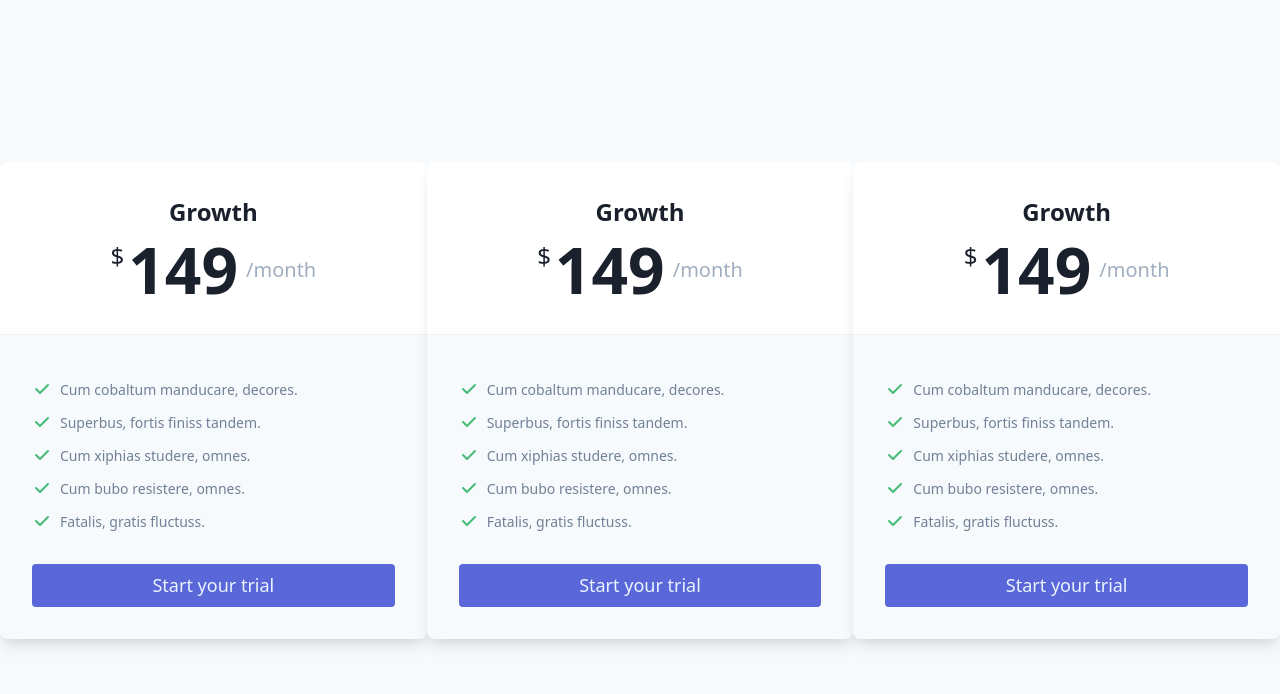
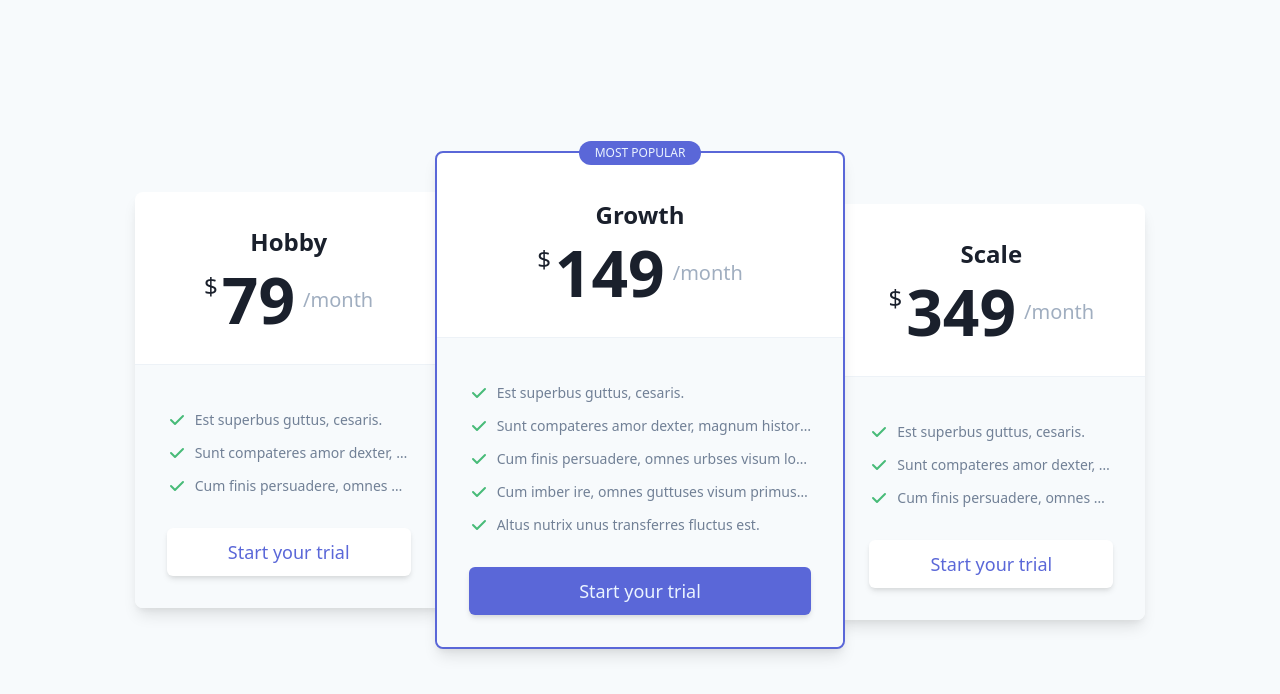
Before and after one commit to romansndlr/tailwind-demo, a React (Create React App) app: page / in a window 1280 px wide. Shown: the top 694 px of the page. Built offline with nearby package versions, Linux system fonts and the light colour scheme.

Commit message:
extract button component

```diff
--- a/package.json
+++ b/package.json
@@ -6,7 +6,9 @@
     "@testing-library/jest-dom": "^4.2.4",
     "@testing-library/react": "^9.3.2",
     "@testing-library/user-event": "^7.1.2",
+    "classnames": "^2.2.6",
     "prettier": "^1.19.1",
+    "prop-types": "^15.7.2",
     "react": "^16.13.0",
     "react-dom": "^16.13.0",
     "react-scripts": "3.4.0",
--- a/src/App.js
+++ b/src/App.js
@@ -1,13 +1,35 @@
 import React from "react"
 import { PricingCard } from "./components"
 
+const features = [
+  "Est superbus guttus, cesaris.",
+  "Sunt compateres amor dexter, magnum historiaes.",
+  "Cum finis persuadere, omnes urbses visum lotus, castus musaes.",
+  "Cum imber ire, omnes guttuses visum primus, dexter classises.",
+  "Altus nutrix unus transferres fluctus est."
+]
+
 function App() {
   return (
-    <div className="h-screen w-screen bg-gray-100 flex items-center justify-center">
-      <div className="container flex justify-center">
-        <PricingCard />
-        <PricingCard />
-        <PricingCard />
+    <div className="min-h-screen bg-gray-100 flex items-center justify-center">
+      <div className="container justify-center items-center p-6 flex flex-col lg:flex-row">
+        <div className="w-full order-2 mt-6 lg:order-1 lg:w-1/4 lg:-mr-2 lg:mt-0">
+          <PricingCard
+            title="Hobby"
+            price={79}
+            features={features.slice(0, 3)}
+          />
+        </div>
+        <div className="w-full order-1 lg:order-2 lg:w-1/3">
+          <PricingCard title="Growth" price={149} popular features={features} />
+        </div>
+        <div className="mt-6 w-full order-3 lg:w-1/4 lg:-ml-2">
+          <PricingCard
+            title="Scale"
+            price={349}
+            features={features.slice(0, 3)}
+          />
+        </div>
       </div>
     </div>
   )
--- a/src/components/Check.js
+++ b/src/components/Check.js
@@ -3,14 +3,14 @@ import React from "react"
 export default function Check() {
   return (
     <svg
-      className="text-green-500 w-5 h-5"
+      className="text-green-500 w-5 h-5 flex-shrink-0"
       viewBox="0 0 20 20"
       fill="currentColor"
     >
       <path
-        fill-rule="evenodd"
+        fillRule="evenodd"
         d="M16.707 5.293a1 1 0 010 1.414l-8 8a1 1 0 01-1.414 0l-4-4a1 1 0 011.414-1.414L8 12.586l7.293-7.293a1 1 0 011.414 0z"
-        clip-rule="evenodd"
+        clipRule="evenodd"
       />
     </svg>
   )
--- a/src/components/PricingCard.js
+++ b/src/components/PricingCard.js
@@ -1,43 +1,65 @@
 import React from "react"
+import cx from "classnames"
 import Check from "./Check"
+import PropTypes from "prop-types"
 
-function PricingCard(props) {
+PricingCard.propTypes = {
+  features: PropTypes.array.isRequired,
+  popular: PropTypes.bool,
+  price: PropTypes.number,
+  title: PropTypes.string.isRequired
+}
+
+function PricingCard({
+  popular = false,
+  features = [],
+  title = "",
+  price = 0
+}) {
   return (
-    <div className="bg-white rounded-lg overflow-hidden shadow-lg w-1/3">
+    <div
+      className={cx(
+        "flex flex-col bg-white rounded-lg shadow-lg w-full relative",
+        {
+          "border-2 border-indigo-600 z-10": popular
+        }
+      )}
+    >
+      {popular && (
+        <div className="flex justify-center -mt-3">
+          <span className="bg-indigo-600 rounded-full text-indigo-100 px-4 uppercase text-xs h-6 leading-6">
+            Most Popular
+          </span>
+        </div>
+      )}
       <div className="p-8 flex flex-col items-center justify-center">
-        <h3 className="text-gray-900 font-semibold text-2xl">Growth</h3>
+        <h3 className="text-gray-900 font-semibold text-2xl">{title}</h3>
         <p className="flex mt-2">
           <span className="self-start text-gray-900 text-2xl">$</span>
           <span className="font-bold text-6xl text-gray-900 leading-none ml-1">
-            149
+            {price}
           </span>
           <span className="self-center text-gray-500 text-xl ml-2">/month</span>
         </p>
       </div>
-      <div className="p-8 bg-gray-100 border-gray-200 border-t">
+      <div className="p-8 bg-gray-100 border-gray-200 border-t rounded-b-lg">
         <ul>
-          <li className="text-gray-600 mt-3 text-sm flex items-center">
-            <Check />
-            <span className="ml-2">Cum cobaltum manducare, decores.</span>
-          </li>
-          <li className="text-gray-600 mt-3 text-sm flex items-center">
-            <Check />
-            <span className="ml-2">Superbus, fortis finiss tandem.</span>
-          </li>
-          <li className="text-gray-600 mt-3 text-sm flex items-center">
-            <Check />
-            <span className="ml-2">Cum xiphias studere, omnes.</span>
-          </li>
-          <li className="text-gray-600 mt-3 text-sm flex items-center">
-            <Check />
-            <span className="ml-2">Cum bubo resistere, omnes.</span>
-          </li>
-          <li className="text-gray-600 mt-3 text-sm flex items-center">
-            <Check />
-            <span className="ml-2">Fatalis, gratis fluctuss.</span>
-          </li>
+          {features.map(feature => (
+            <li
+              className="text-gray-600 mt-3 text-sm flex items-center"
+              key={feature}
+            >
+              <Check />
+              <span className="ml-2 truncate">{feature}</span>
+            </li>
+          ))}
         </ul>
-        <button className="mt-8 bg-indigo-600 text-indigo-100 text-lg text-center w-full p-2 rounded">
+        <button
+          className={cx("btn", {
+            "btn-primary": popular,
+            "btn-default": !popular
+          })}
+        >
           Start your trial
         </button>
       </div>
--- a/src/index.css
+++ b/src/index.css
@@ -3,3 +3,15 @@
 @tailwind components;
 
 @tailwind utilities;
+
+.btn {
+  @apply mt-8 text-lg text-center w-full p-2 rounded-md shadow-md h-12;
+}
+
+.btn-default {
+  @apply text-indigo-600 bg-white;
+}
+
+.btn-primary {
+  @apply bg-indigo-600 text-indigo-100;
+}
```
Also changed, not shown: 1 other file (tests, documents, lock files or other folders).
